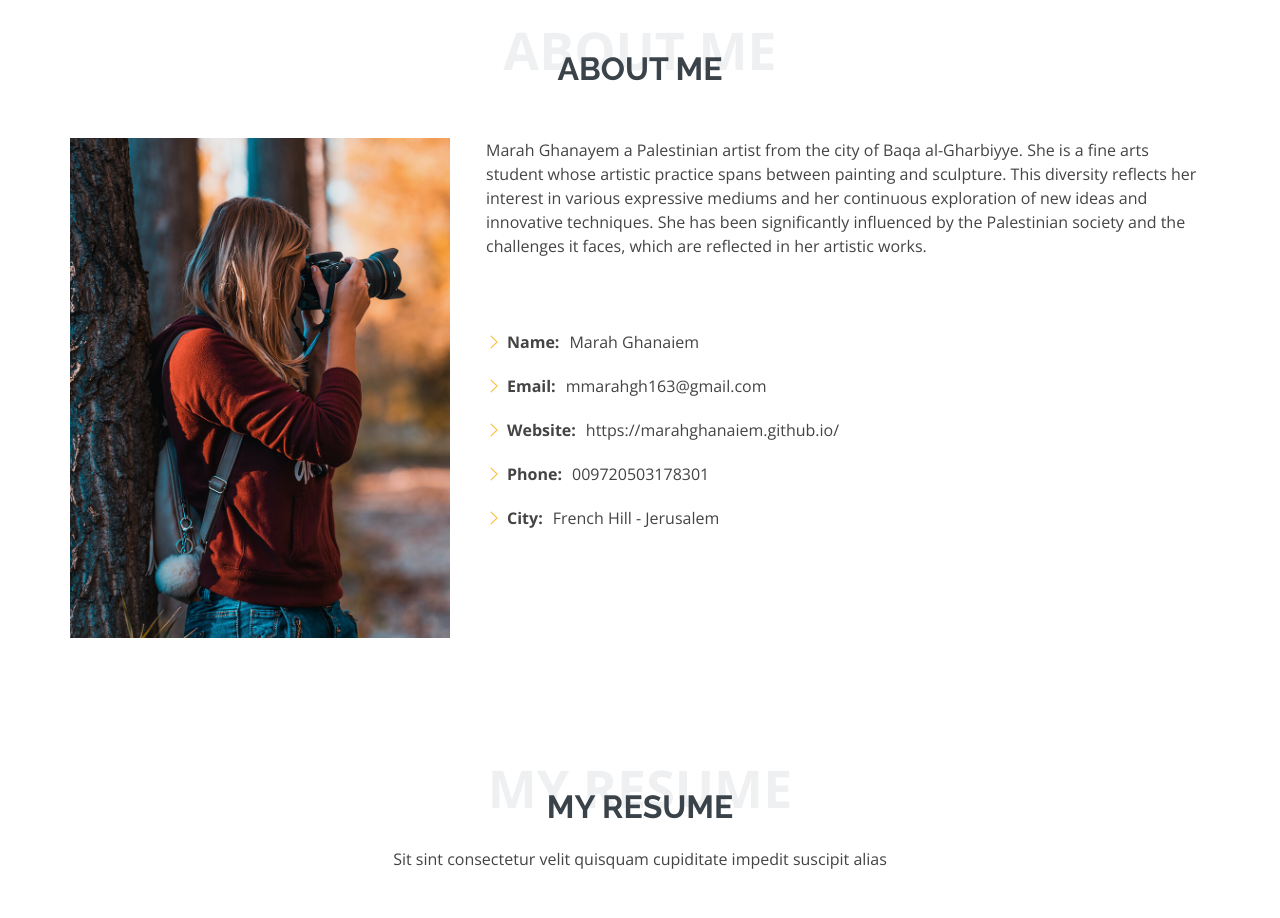
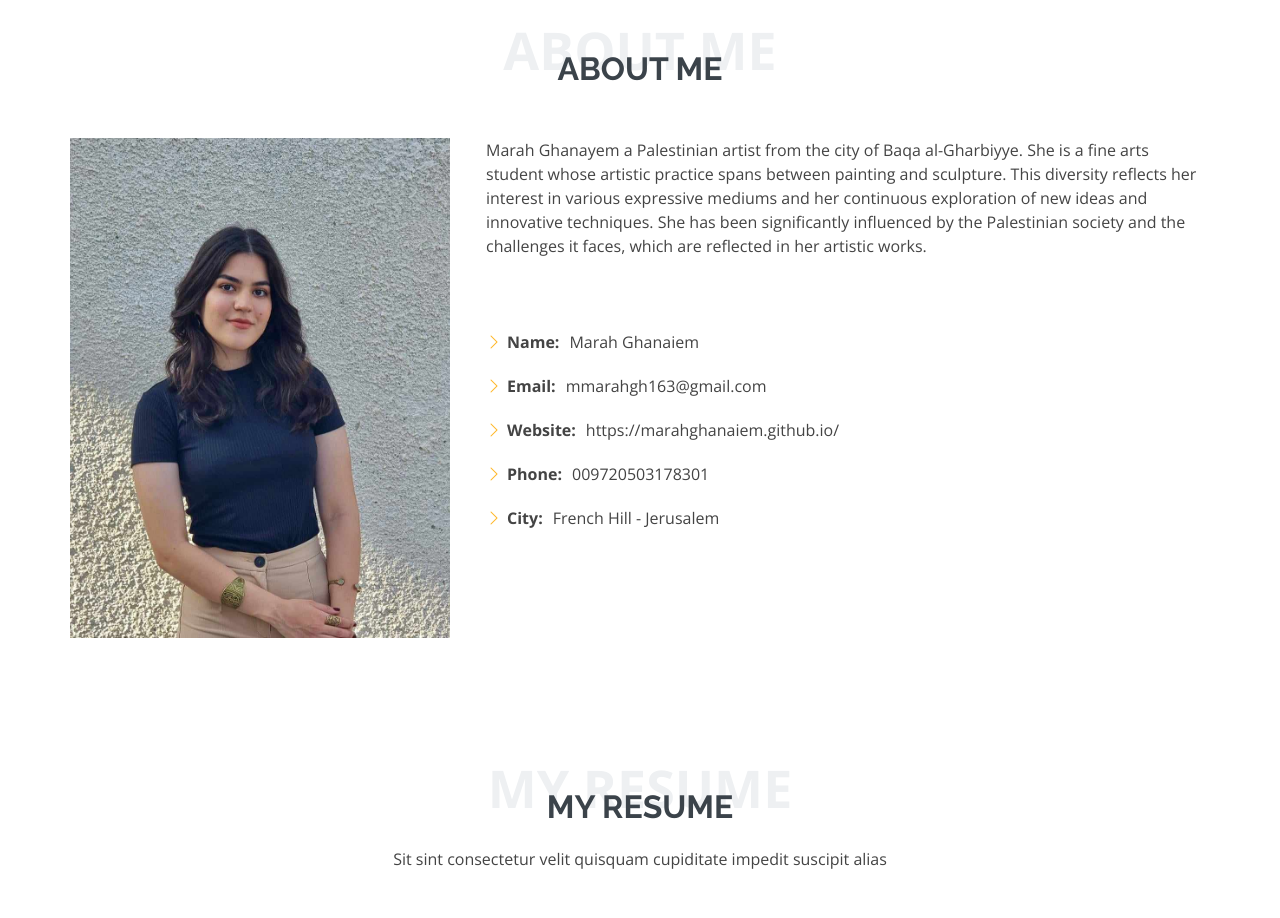
Before and after one commit to MarahGhanaiem/MarahGhanaiem.github.io, a plain HTML site: page index.html in a window 1280 px wide. Shown: the part 840-1758 px from the top of the page. Drawn offline with nearby package versions, Linux system fonts and the light colour scheme.

Commit message:
first commit11

```diff
--- a/assets/css/style.css
+++ b/assets/css/style.css
@@ -602,7 +602,7 @@ section {
 }
 
 .about .image {
-  background: url("../img/me.jpg") center center no-repeat;
+  background: url("../img/me1.jpg") center center no-repeat;
   background-size: cover;
   min-height: 500px;
 }
```
Also changed, not shown: assets/img/me1.jpg (added).
